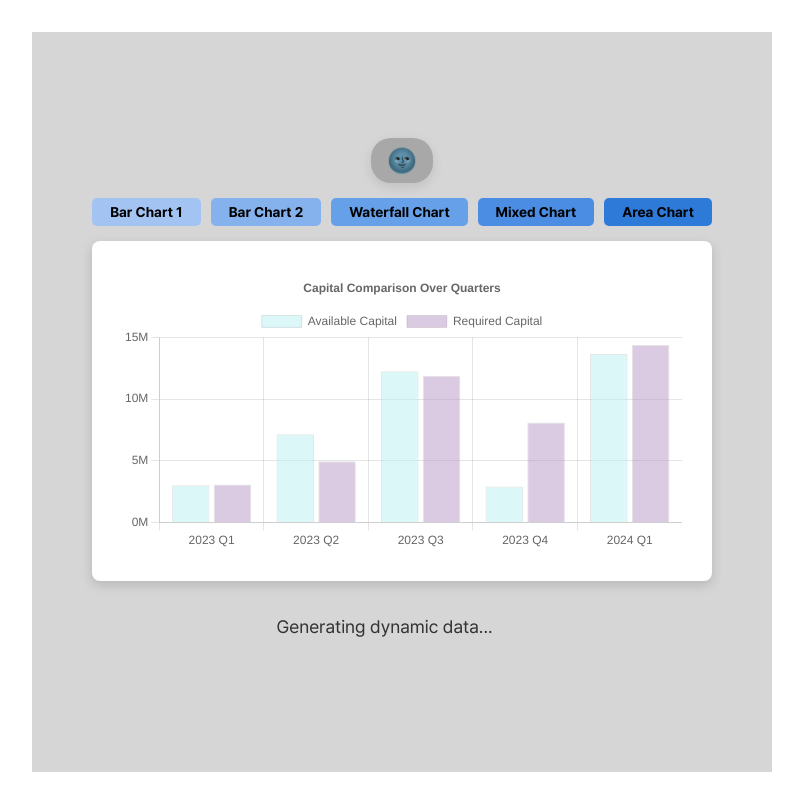
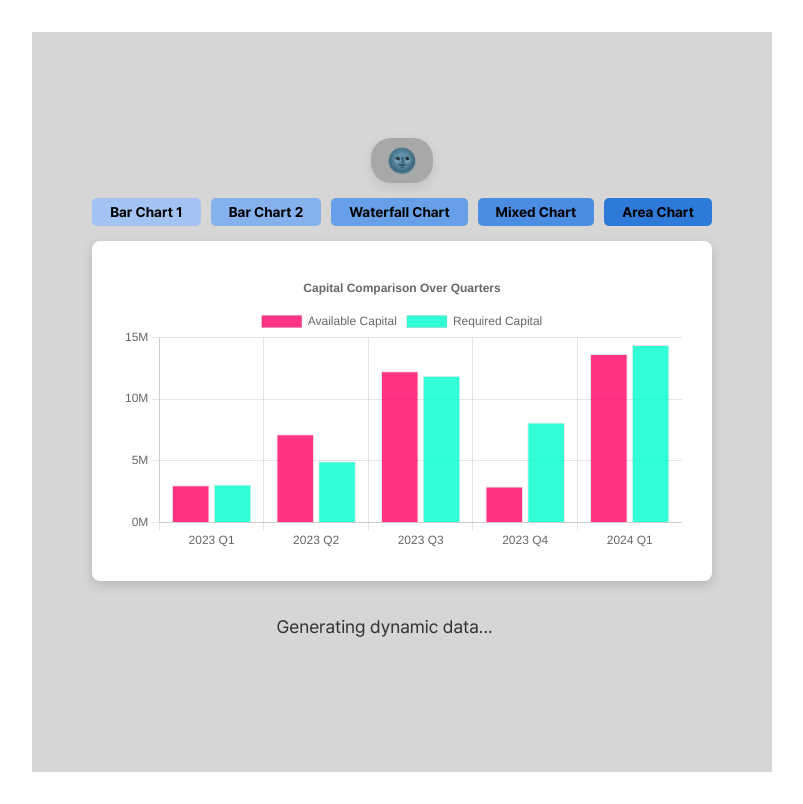
Before and after one commit to WoongyuChoi/react-chart-visualizer, a React (Vite) app: page / in a window 1280 px wide. Shown: the whole page, without its empty margins (238-1041 px from the left). Built offline with nearby package versions, Linux system fonts and the light colour scheme.

Commit message:
refactor : BarChartComparison 다크모드 개선

```diff
--- a/src/chart/BarChartComparison.tsx
+++ b/src/chart/BarChartComparison.tsx
@@ -1,28 +1,50 @@
+import { useEffect } from "react";
 import { Bar } from "react-chartjs-2";
 import {
   data as initialData,
   options,
 } from "../data/BarChartComparisonConstant";
 import useDynamicData from "../hook/useDynamicData";
+import useThemeStore from "../store/theme";
+
+const getBackgroundColor = (isDarkMode: boolean, index: number) => {
+  if (isDarkMode) {
+    return index === 0 ? "rgba(255, 0, 102, 0.8)" : "rgba(0, 255, 204, 0.8)";
+  }
+  return index === 0 ? "rgba(183, 152, 197, 0.5)" : "rgba(184, 239, 239, 0.5)";
+};
 
 const BarChartComparison = ({
   chartRef,
 }: {
   chartRef: React.RefObject<any>;
 }) => {
+  const isDarkMode = useThemeStore((state) => state.isDarkMode);
   const { data, containerRef } = useDynamicData(
     initialData,
     (prevData) => ({
       ...prevData,
-      datasets: prevData.datasets.map((dataset: { data: any[] }) => ({
-        ...dataset,
-        data: dataset.data.map(() =>
-          Math.floor(Math.random() * (15000000 - 1000000 + 1) + 1000000)
-        ),
-      })),
+      datasets: prevData.datasets.map(
+        (dataset: { data: any[] }, index: number) => ({
+          ...dataset,
+          data: dataset.data.map(() =>
+            Math.floor(Math.random() * (15000000 - 1000000 + 1) + 1000000)
+          ),
+          backgroundColor: getBackgroundColor(isDarkMode, index),
+        })
+      ),
     }),
     "BarChartComparison"
   );
+
+  useEffect(() => {
+    data.datasets = data.datasets.map(
+      (dataset: { data: any[] }, index: number) => ({
+        ...dataset,
+        backgroundColor: getBackgroundColor(isDarkMode, index),
+      })
+    );
+  }, [isDarkMode]);
 
   return (
     <div ref={containerRef}>
```
